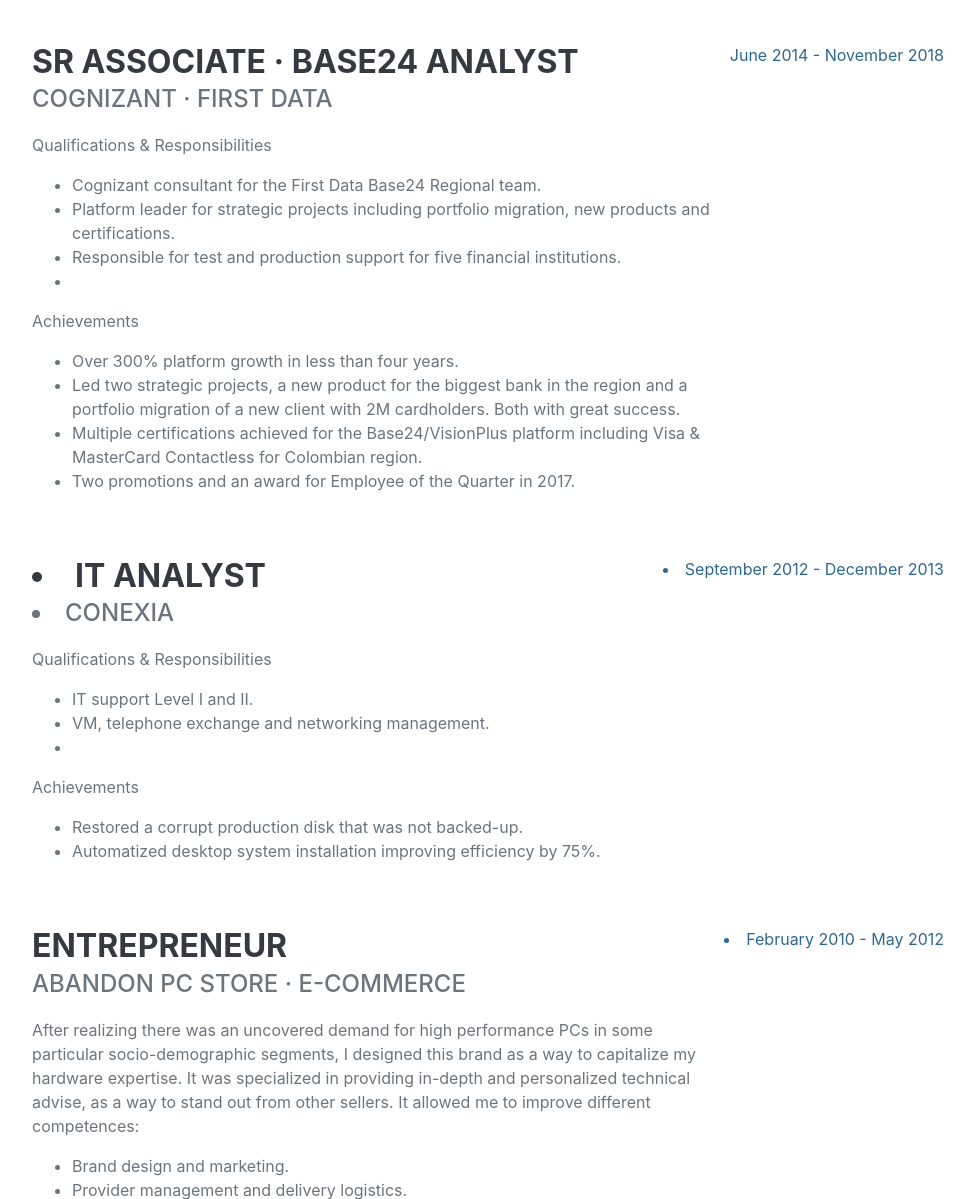
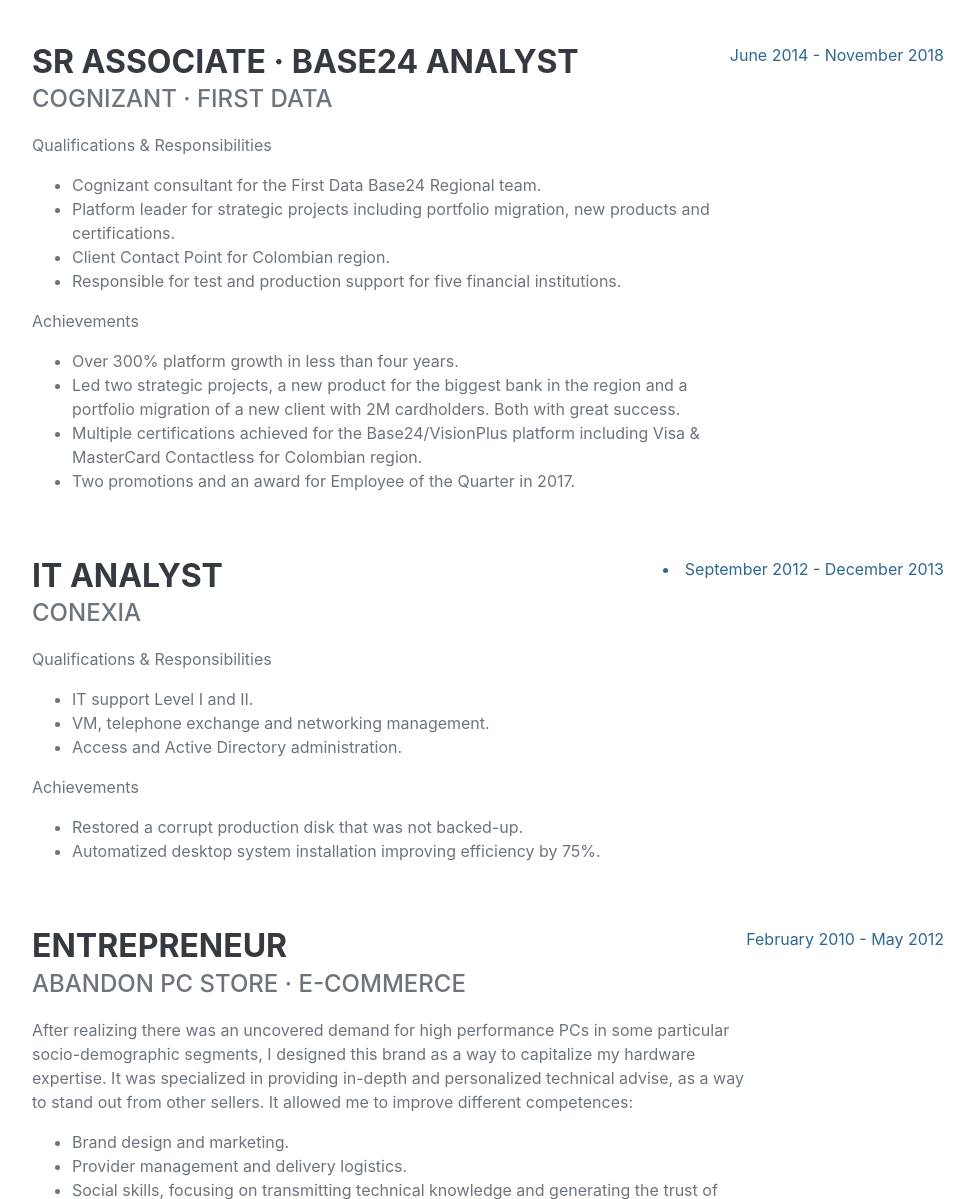
Before and after one commit to pablotor/homepage.php, a PHP site: page /en/index.php in a window 1280 px wide. Shown: the part 1016-2215 px from the top of the page, without its empty margins (288-1262 px from the left). Run offline with PHP 8.4, Linux system fonts and the light colour scheme; data that the repository does not hold is empty; some libraries are stand-ins or nearby versions; some web fonts are replaced.

Commit message:
Fixed syntax errors
 Changes to be committed:
	modified:   content.php
	modified:   text.php

```diff
--- a/assets/content.php
+++ b/assets/content.php
@@ -93,8 +93,8 @@ function linkAssign($curLang, $button){
                               <ul>
                                 <li><?=$text[$lang]["experience-i"]["joblist"][2]["qual"][0]?></li>
                                 <li><?=$text[$lang]["experience-i"]["joblist"][2]["qual"][1]?></li>
+                                <li><?=$text[$lang]["experience-i"]["joblist"][2]["qual"][2]?></li>
                                 <li><?=$text[$lang]["experience-i"]["joblist"][2]["qual"][3]?></li>
-                                <li><?=$text[$lang]["experience-i"]["joblist"][2]["qual"][4]?></li>
                               </ul>
                             </p>
                             <p><?=$text[$lang]["experience-i"]["achi"]?>
@@ -110,13 +110,13 @@ function linkAssign($curLang, $button){
                     </div>
                     <div class="d-flex flex-column flex-md-row justify-content-between mb-5">
                         <div class="flex-grow-1">
-                            <h3 class="mb-0"><li><?=$text[$lang]["experience-i"]["joblist"][1]["title"]?></li></h3>
-                            <div class="subheading mb-3"><li><?=$text[$lang]["experience-i"]["joblist"][1]["place"]?></li></div>
+                            <h3 class="mb-0"><?=$text[$lang]["experience-i"]["joblist"][1]["title"]?></h3>
+                            <div class="subheading mb-3"><?=$text[$lang]["experience-i"]["joblist"][1]["place"]?></div>
                             <p><?=$text[$lang]["experience-i"]["qual"]?>
                               <ul>
                                 <li><?=$text[$lang]["experience-i"]["joblist"][1]["qual"][0]?></li>
                                 <li><?=$text[$lang]["experience-i"]["joblist"][1]["qual"][1]?></li>
-                                <li><?=$text[$lang]["experience-i"]["joblist"][1]["qual"][3]?></li>
+                                <li><?=$text[$lang]["experience-i"]["joblist"][1]["qual"][2]?></li>
                               </ul>
                             </p>
                             <p><?=$text[$lang]["experience-i"]["achi"]?>
@@ -140,7 +140,7 @@ function linkAssign($curLang, $button){
                               </ul>
                             </p>
                         </div>
-                        <div class="flex-shrink-0"><span class="text-primary"><li><?=$text[$lang]["experience-i"]["joblist"][0]["date"]?></li></span></div>
+                        <div class="flex-shrink-0"><span class="text-primary"><?=$text[$lang]["experience-i"]["joblist"][0]["date"]?></span></div>
                     </div>
                 </div>
             </section>
--- a/assets/text.php
+++ b/assets/text.php
@@ -221,7 +221,7 @@ $text = [
         "title" => "Ingeniería en Informática",
         "subtitle" => "Incompleto",
         "date" => "2009 - 2016"
-      ], #end of list
+      ] #end of list
     ], #end of education
 
     "portfolio" => [
```
